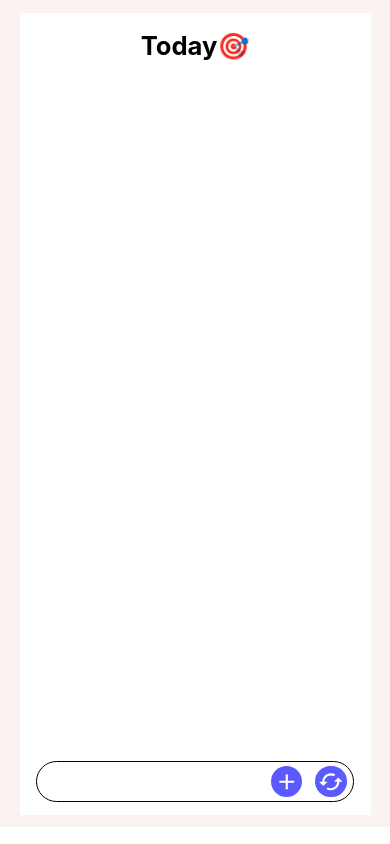
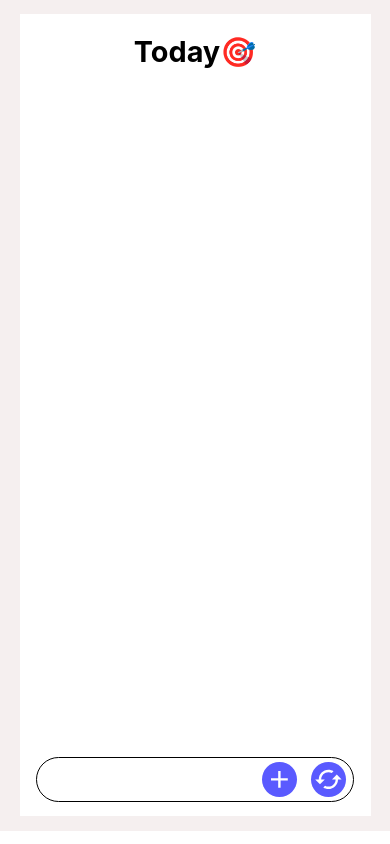
Before and after one commit to AbdulRehman421/Todo, a React (Create React App) app: page / in a window 390 px wide. Built offline with nearby package versions, Linux system fonts and the light colour scheme.

Commit message:
todo app font size v-2 fixed

```diff
--- a/src/App.css
+++ b/src/App.css
@@ -1,5 +1,5 @@
 .App {
-  background-color: rgb(251, 242, 242);
+  background-color: rgb(245, 239, 239);
   display: flex;
   justify-content: center;
 }
--- a/src/Todo.css
+++ b/src/Todo.css
@@ -93,6 +93,10 @@
     }
 
     html {
-        font-size: 80%;
+        font-size: 90%;
+    }
+
+    .task {
+        font-size: 16px;
     }
 }
```
